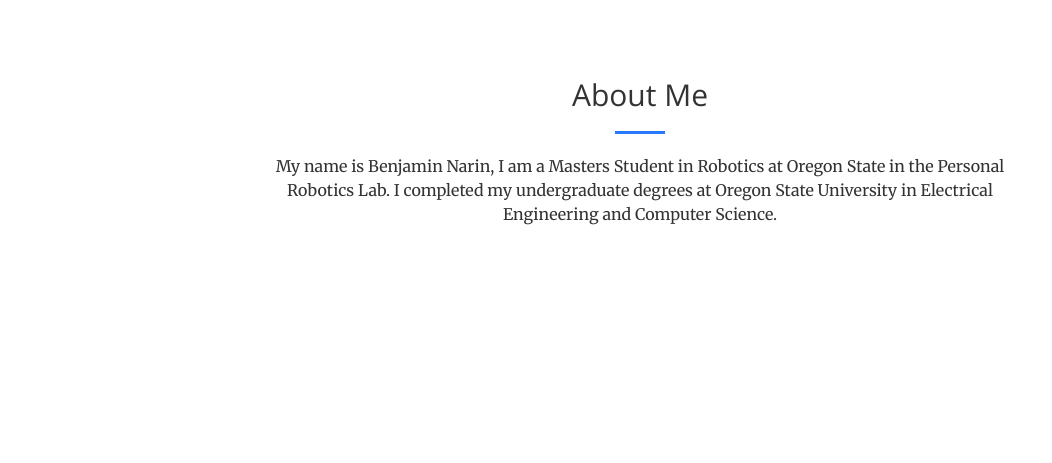
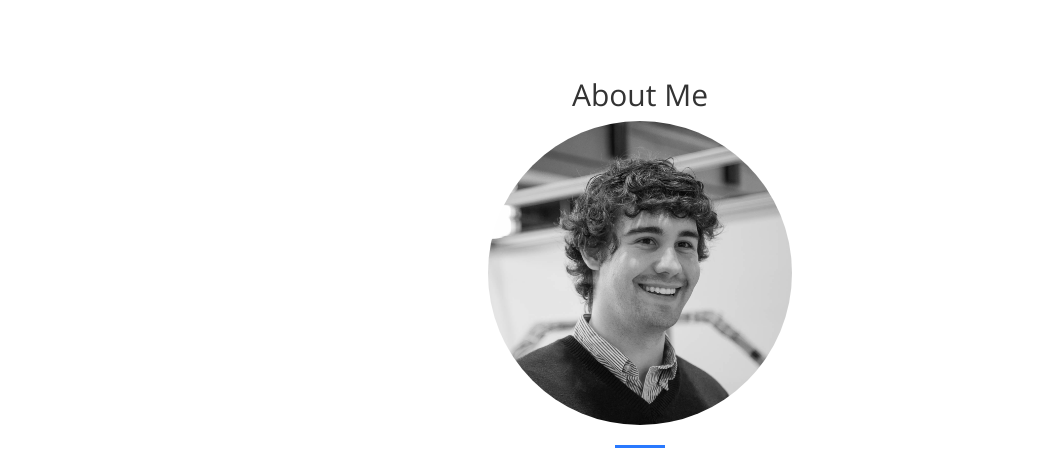
Before and after one commit to benjaminnarin/benjaminnarin.github.com, a website: page index.html in a window 1280 px wide. Shown: the part 4840-5303 px from the top of the page, without its empty margins (0-1052 px from the left). Drawn offline with nearby package versions, Linux system fonts and the light colour scheme.

Commit message:
Added Photo To Website

```diff
--- a/index.html
+++ b/index.html
@@ -1617,6 +1617,7 @@
             <div class="row">
                 <div class="col-lg-12 text-center">
                     <h2>About Me</h2>
+                    <img src="img/aboutme/me.jpg" class="img-circle" alt="Me" width="304" height="304">
                     <hr class="star-light">
                 </div>
             </div>
```
Also changed, not shown: img/aboutme/me.jpg (added).
